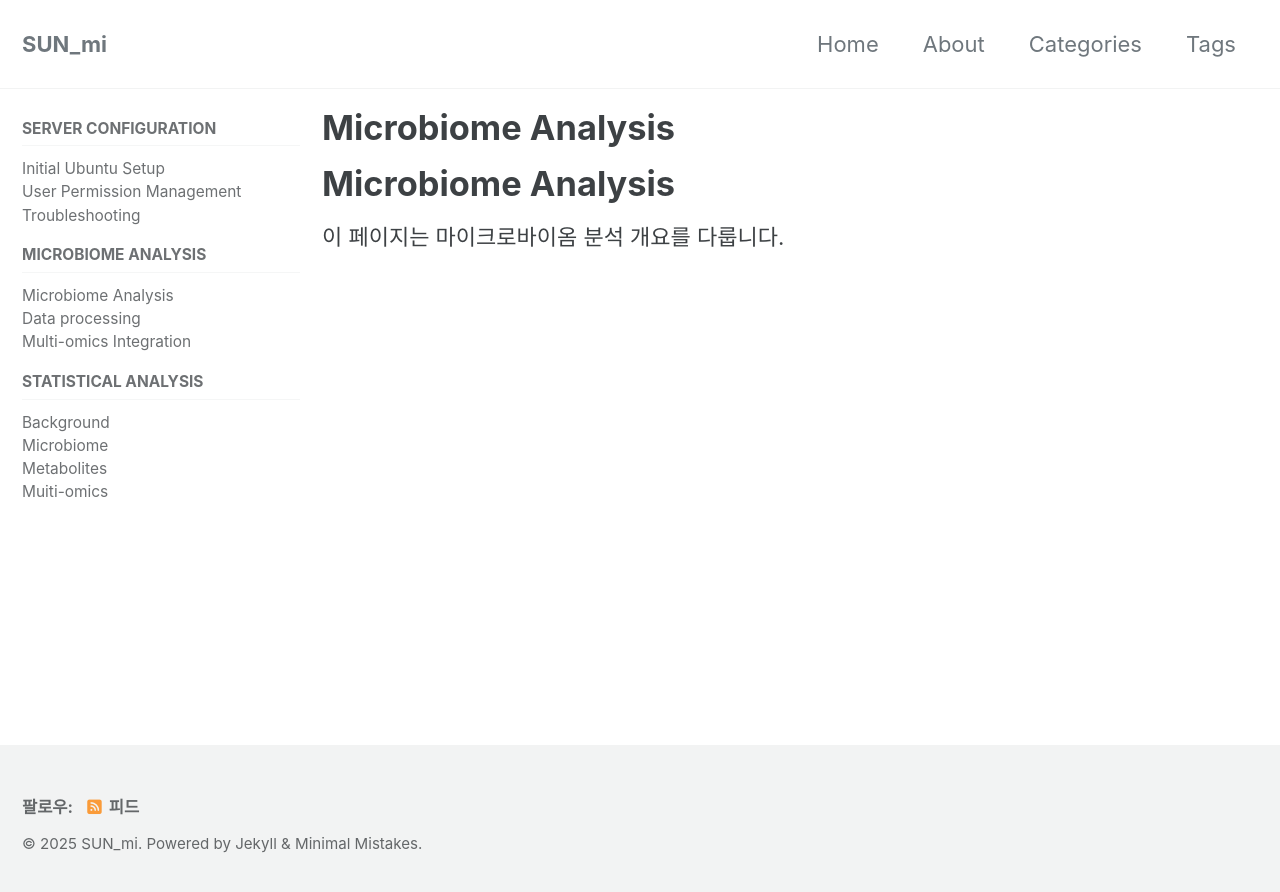
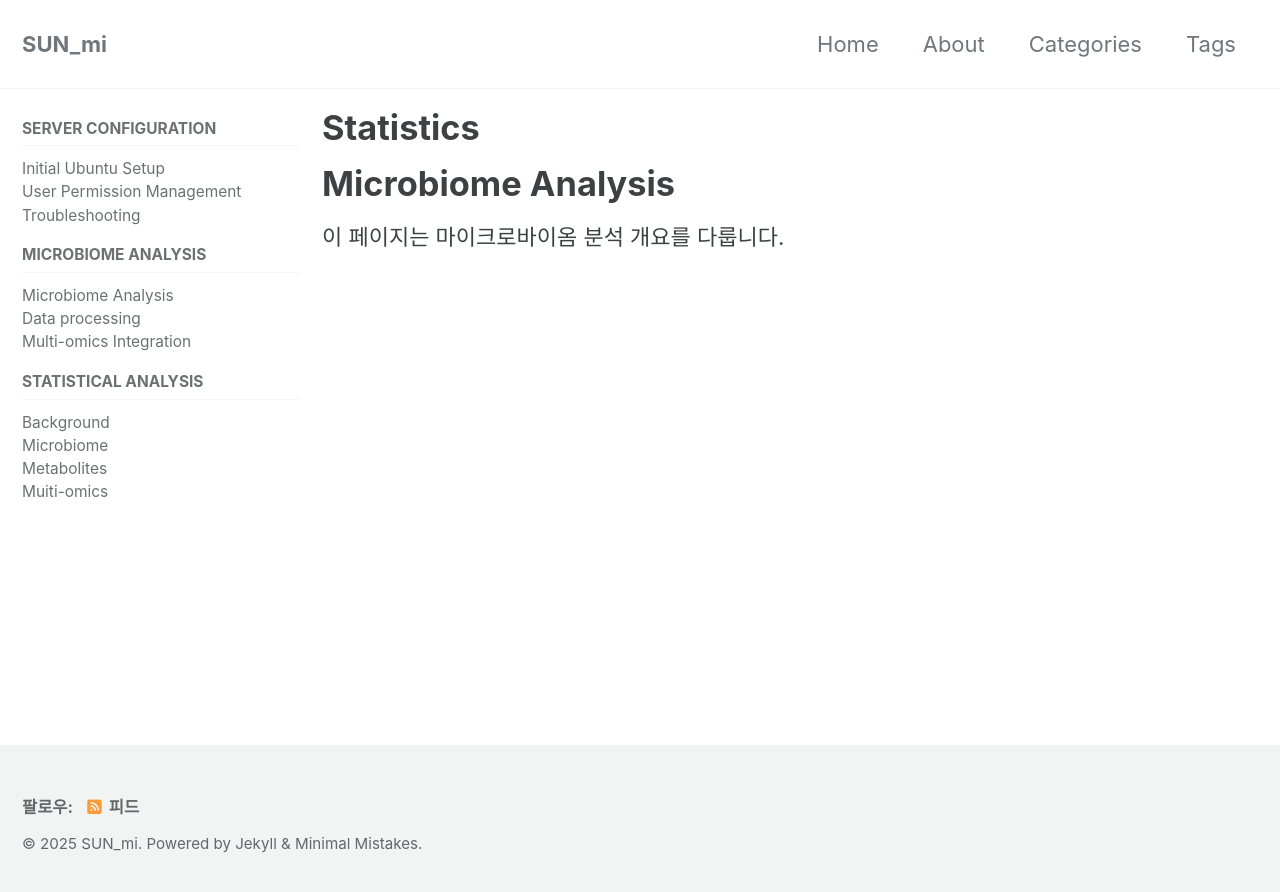
Before and after one commit to Sun980610/Sun980610.github.io, a Jekyll site: the page built from _pages/mi/statistic/background/index.md, in a window 1280 px wide. Shown: the top 892 px of the page. Built offline with Jekyll 4.4.1, drawn with Linux system fonts in a browser that asks for light colours; cached includes are drawn as plain includes.

Commit message:
Update index.md

```diff
--- a/_pages/mi/statistic/background/index.md
+++ b/_pages/mi/statistic/background/index.md
@@ -1,9 +1,10 @@
 ---
-title: "Microbiome Analysis"
+title: "Statistics"
 layout: single
 sidebar:
   nav: "category-nav"
-permalink: /mi/microbiome/
+permalink: _pages/mi/statistic/
+nav_order: 3
 ---
 
 # Microbiome Analysis
```
